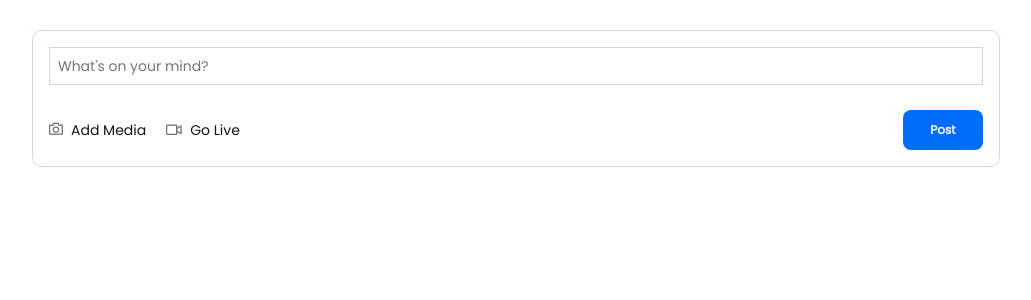
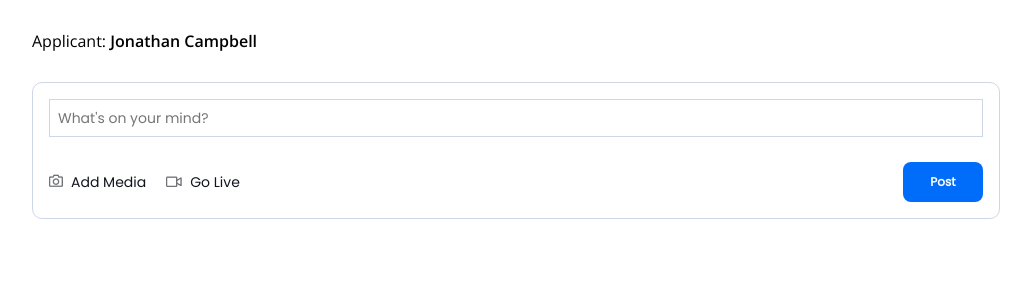
Before and after one commit to jon-campbell1/efuse-board, a React (Create React App) app: page / in a window 1280 px wide. Shown: the top 300 px of the page, without its empty margins (124-1155 px from the left). Built offline with nearby package versions, Linux system fonts and the light colour scheme; what javascript-time-ago would draw is missing.

Commit message:
added applicant name to top of post board

```diff
--- a/src/components/post-board/index.tsx
+++ b/src/components/post-board/index.tsx
@@ -47,6 +47,7 @@ const PostBoard = ({fetchedPosts}: { fetchedPosts: PostProps[] }) => {
 
     return (
         <div className="post-board-container">
+            <div style={{marginBottom: 30, fontFamily: 'Open Sans'}}>Applicant: <strong>Jonathan Campbell</strong></div>
             <PostCreator createPost={createPost}/>
             {
                 renderPosts()
```
